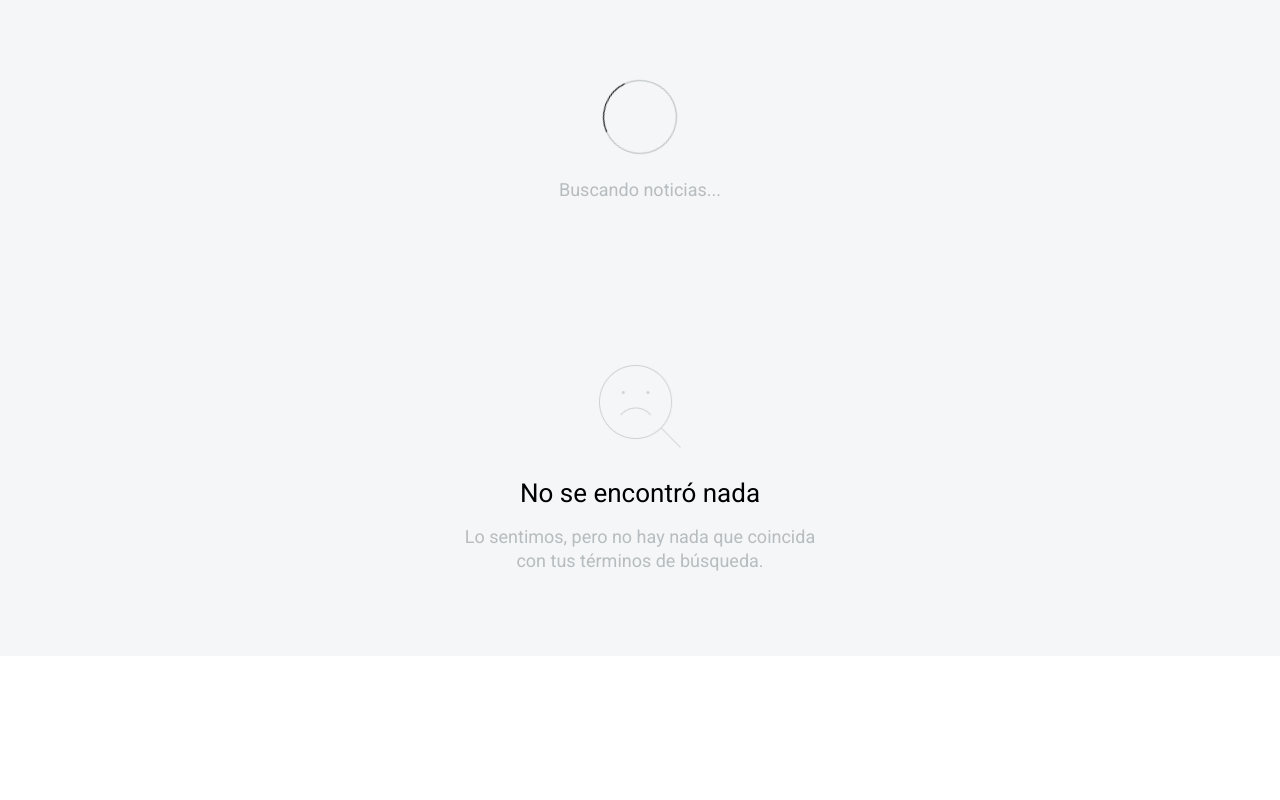
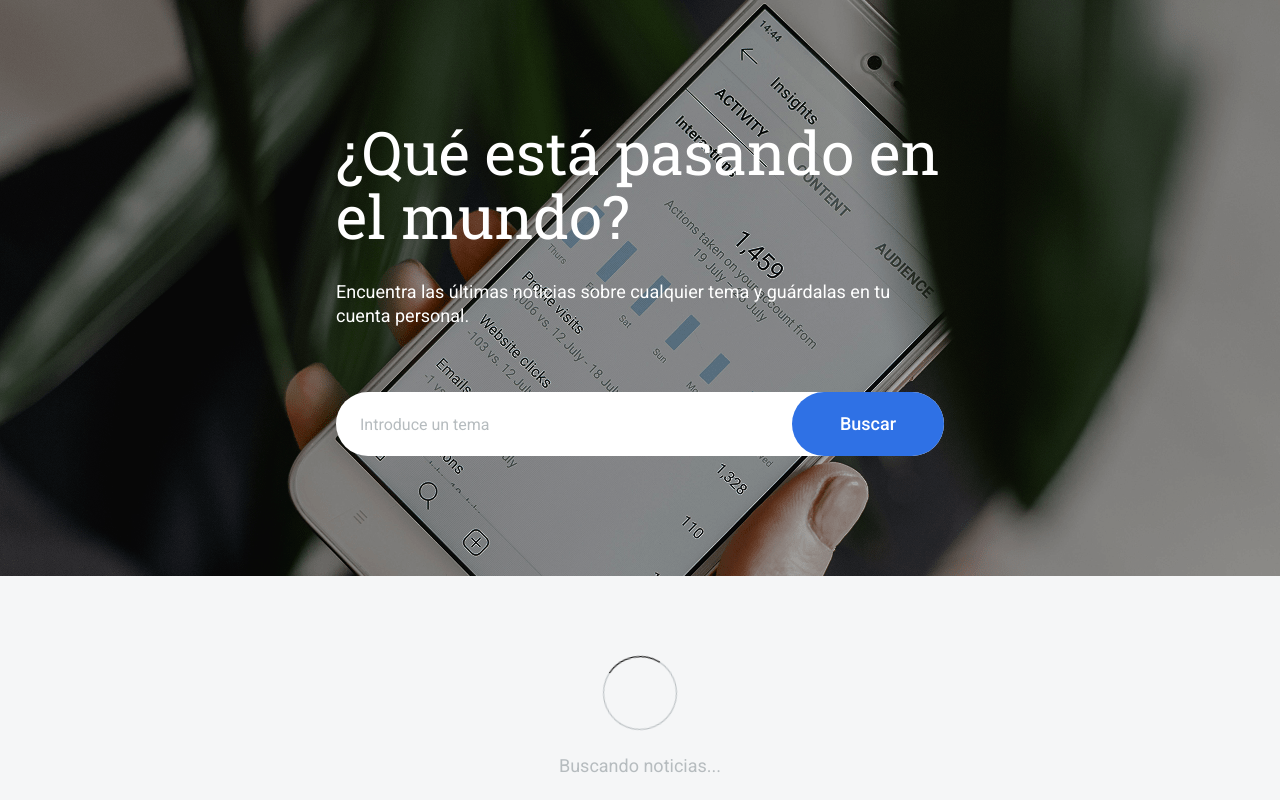
Before and after one commit to elizarrarazeligio/news_explorer_project-frontend, a Next.js app: page / in a window 1280 px wide. Shown: the top 800 px of the page. Built offline with nearby package versions, Linux system fonts and the light colour scheme.

Commit message:
feat: added Header and SearchBar components

```diff
--- a/src/app/page.tsx
+++ b/src/app/page.tsx
@@ -1,9 +1,11 @@
 import Preloader from "@/components/Preloader";
 import NotFound from "@/components/NotFound";
+import Header from "@/components/Header";
 
 export default function Main() {
   return (
     <main>
+      <Header />
       <Preloader />
       <NotFound
         title="No se encontró nada"
--- a/src/components/Header.tsx
+++ b/src/components/Header.tsx
@@ -1,3 +1,22 @@
 import "@/styles/header.css";
+import { robotoSlab } from "@/vendor/fonts";
+import SearchBar from "./SearchBar";
 
-export default function Header() {}
+export default function Header() {
+  return (
+    <section className="header flex flex-col h-[576px]">
+      <div className="header__main flex flex-col w-[608px]">
+        <h1
+          className={`header__title mb-[32px] font-normal ${robotoSlab.className}`}
+        >
+          ¿Qué está pasando en el mundo?
+        </h1>
+        <p className="header__description mb-[64px] font-normal">
+          Encuentra las últimas noticias sobre cualquier tema y guárdalas en tu
+          cuenta personal.
+        </p>
+        <SearchBar />
+      </div>
+    </section>
+  );
+}
--- a/src/components/SearchBar.tsx
+++ b/src/components/SearchBar.tsx
@@ -1,3 +1,19 @@
 import "@/styles/search.css";
 
-export default function SearchBar() {}
+export default function SearchBar() {
+  return (
+    <form className="searchbar flex w-full rounded-full h-[64px]">
+      <input
+        className="searchbar__input h-full w-3/4 rounded-l-full px-[24px] font-normal"
+        type="search"
+        placeholder="Introduce un tema"
+      />
+      <button
+        className="searchbar__button rounded-full h-full w-1/4 font-medium"
+        type="submit"
+      >
+        Buscar
+      </button>
+    </form>
+  );
+}
--- a/src/styles/globals.css
+++ b/src/styles/globals.css
@@ -44,12 +44,17 @@ body {
   width: 100%;
   height: 100vh;
   margin: auto;
-  display: grid;
-  grid-template-rows: 576px auto 624px 80px;
+  display: flex;
+  flex-direction: column;
+  min-width: 320px;
 }
 
 @media screen and (max-width: 1024px) {
   body {
-    grid-template-rows: 400px auto 354px 64px;
   }
 }
+
+@media screen and (max-width: 576px) {
+  body {
+  }
+}
--- a/src/styles/header.css
+++ b/src/styles/header.css
@@ -0,0 +1,25 @@
+@import url("./globals.css");
+
+.header {
+  background-image: url("../../public/bg_header.png");
+  background-size: cover;
+  background-repeat: no-repeat;
+  color: var(--color-secondary);
+  justify-content: center;
+  align-items: center;
+}
+
+.header__main {
+  justify-content: center;
+  align-items: center;
+}
+
+.header__title {
+  font-size: var(--font-size-xxlarge);
+  line-height: var(--line-height-xxsmall);
+}
+
+.header__description {
+  font-size: var(--font-size-neutral);
+  line-height: var(--line-height-large);
+}
--- a/src/styles/search.css
+++ b/src/styles/search.css
@@ -0,0 +1,28 @@
+@import url("./globals.css");
+
+.searchbar {
+  background-color: var(--background-primary);
+  justify-content: center;
+  align-items: center;
+}
+
+.searchbar__input {
+  font-size: var(--font-size-small);
+  line-height: var(--line-height-xlarge);
+  color: var(--color-primary);
+}
+
+.searchbar__input::placeholder {
+  color: var(--color-extra);
+}
+
+.searchbar__button {
+  background-color: var(--button-primary);
+  font-size: var(--font-size-neutral);
+  line-height: var(--line-height-large);
+  cursor: pointer;
+}
+
+.searchbar__button:hover {
+  background-color: var(--button-primary-hover);
+}
```
Also changed, not shown: public/bg_header.png (added).
